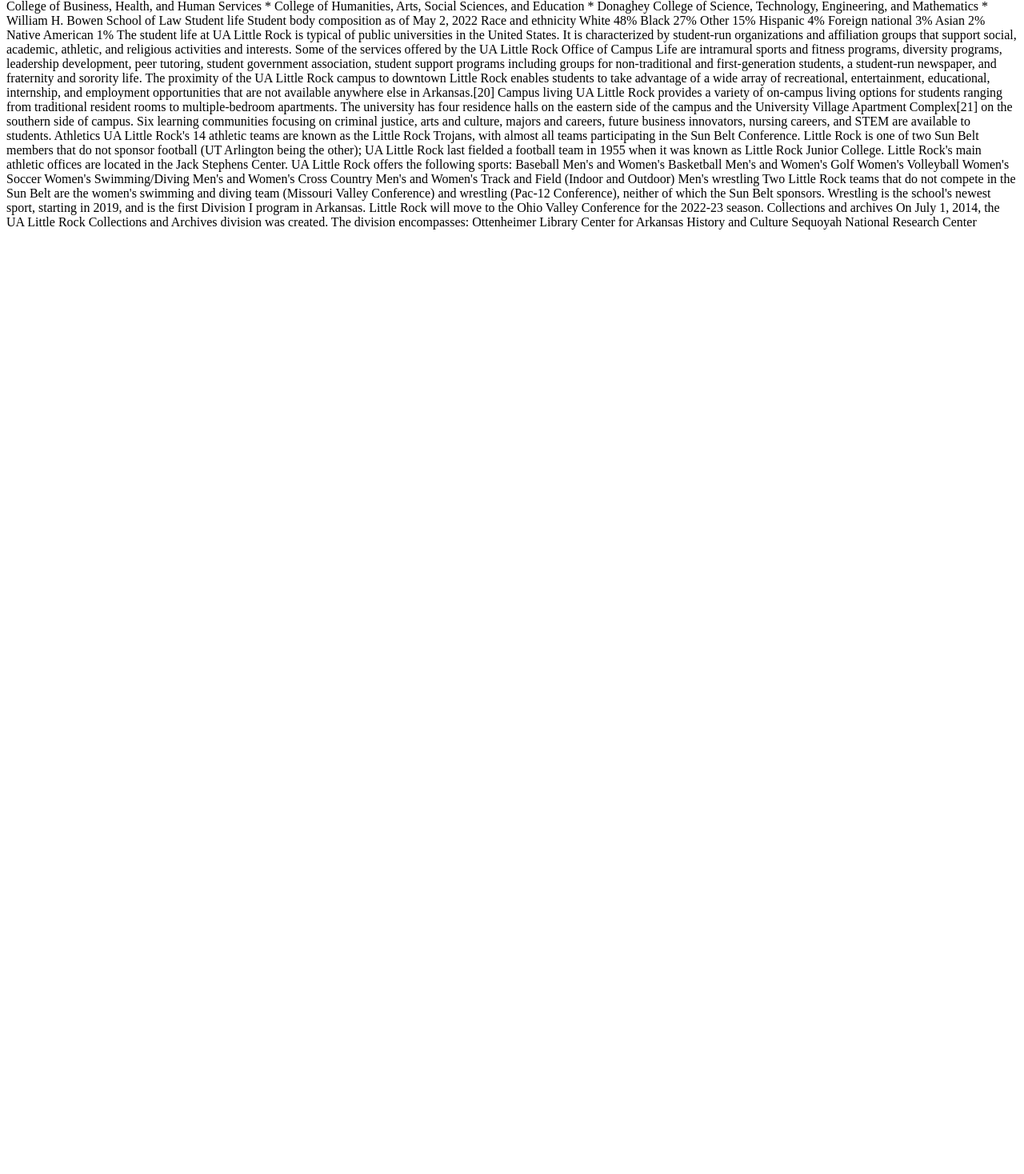
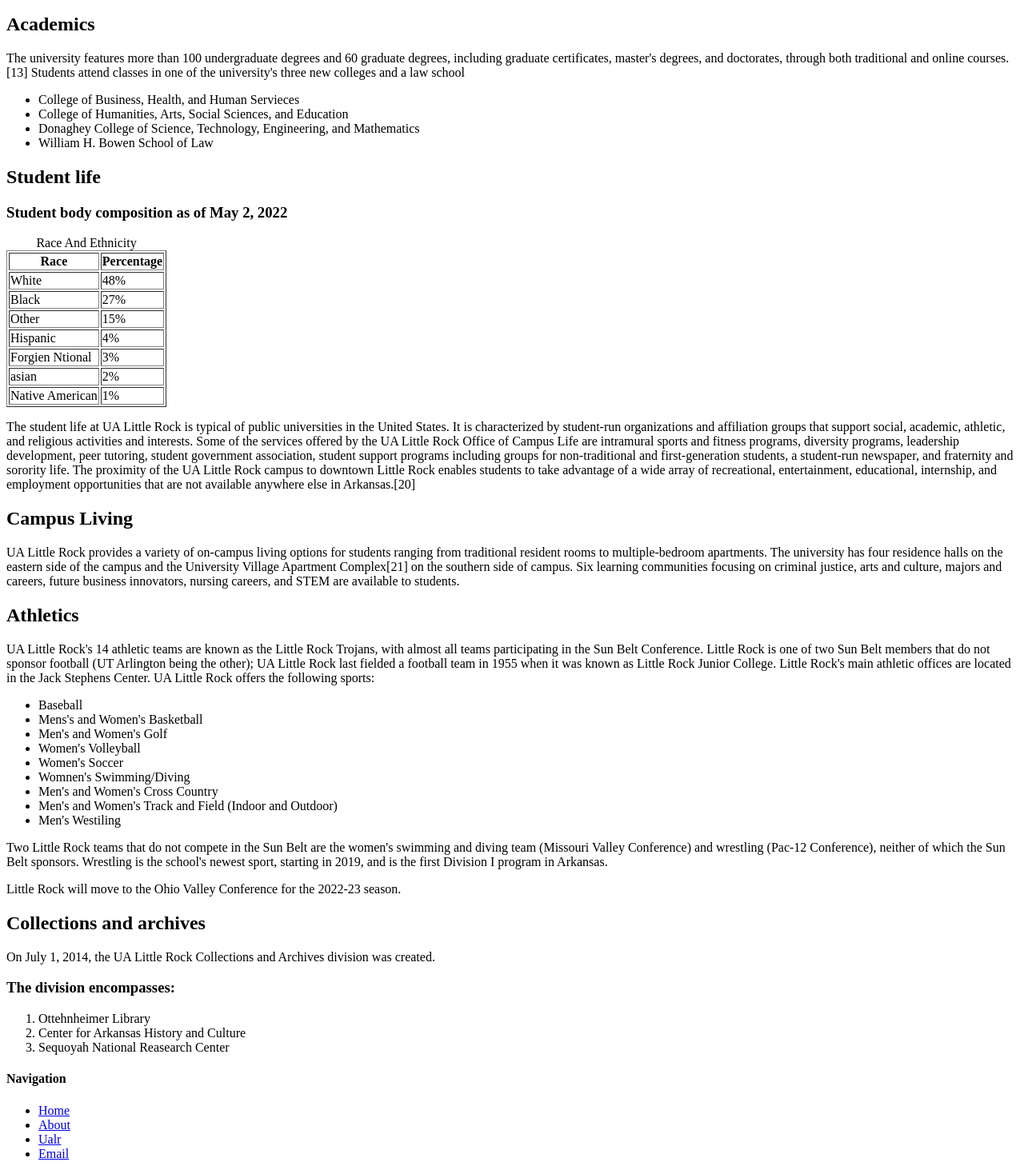
Before and after one commit to Francisco0422/ifsc-11003-web-technologies, a plain HTML site: page prototype/index.html in a window 1280 px wide. Shown: the part 207-1675 px from the top of the page at 80% size. Before the commit the page ends 800 px from the top, so only its background shows below. Drawn offline with Linux system fonts and the light colour scheme.

Commit message:
project formatting

```diff
--- a/prototype/index.html
+++ b/prototype/index.html
@@ -12,60 +12,93 @@
     <h1>University of Arkansas at Little Rock: A Brief History</h1>
 </body>
 
-The University of Arkansas at Little Rock (UA Little Rock) is a public research university in Little Rock, Arkansas. Established as Little Rock Junior College by the Little Rock School District in 1927, the institution became a private four-year university under the name Little Rock University in 1957. It returned to public status in 1969 when it merged with the University of Arkansas System under its present name. The former campus of Little Rock Junior College is now (2019) the campus of Philander Smith University.
+<p>The University of Arkansas at Little Rock (UA Little Rock) is a public research university in Little Rock, Arkansas. Established as Little Rock Junior College by the Little Rock School District in 1927, the institution became a private four-year university under the name Little Rock University in 1957. It returned to public status in 1969 when it merged with the University of Arkansas System under its present name. The former campus of Little Rock Junior College is now (2019) the campus of Philander Smith University.</p>
 
-At 250 acres (100 ha), the UA Little Rock campus encompasses more than 56 buildings, including the Center for Nanotechnology Integrative Sciences, the Emerging Analytics Center, the Sequoyah Research Center, and the Ottenheimer Library Additionally, UA Little Rock houses special learning facilities that include a learning resource center, art galleries, KUAR public radio station,[6] University Television, and a campus-wide wireless network. It is classified among "R2: Doctoral Universities – High research activity".
+<p>At 250 acres (100 ha), the UA Little Rock campus encompasses more than 56 buildings, including the Center for Nanotechnology Integrative Sciences, the Emerging Analytics Center, the Sequoyah Research Center, and the Ottenheimer Library Additionally, UA Little Rock houses special learning facilities that include a learning resource center, art galleries, KUAR public radio station,[6] University Television, and a campus-wide wireless network. It is classified among "R2: Doctoral Universities – High research activity".</p>
 
-Academics
+<h2>Academics</h2>
 
-The university features more than 100 undergraduate degrees and 60 graduate degrees, including graduate certificates, master's degrees, and doctorates, through both traditional and online courses.[13] Students attend classes in one of the university's three new colleges and a law school
+<p>The university features more than 100 undergraduate degrees and 60 graduate degrees, including graduate certificates, master's degrees, and doctorates, through both traditional and online courses.[13] Students attend classes in one of the university's three new colleges and a law school</p>
+<ul>
+  <li>College of Business, Health, and Human Servieces</li>
+  <li>College of Humanities, Arts, Social Sciences, and Education</li>
+  <li>Donaghey College of Science, Technology, Engineering, and Mathematics</li>
+  <li>William H. Bowen School of Law</li>
+</ul>
+<h2>Student life</h2>
+<h3>Student body composition as of May 2, 2022 </h3>
+  <table border="1">
+  <caption>Race And Ethnicity</caption>
+  <tr>
+    <th scope="col">Race</th>
+    <th scope="col">Percentage</th>
+  </tr>
+  <tr>
+    <td>White</td>
+    <td>48%</td>
+  </tr>
+  <tr>
+   <td>Black</td>
+   <td>27%</td>
+  </tr>
+  <tr>
+    <td>Other</td>
+    <td>15%</td>
+  </tr>
+  <tr>
+    <td>Hispanic</td>
+    <td>4%</td>
+  </tr>
+  <tr>
+    <td>Forgien Ntional</td>
+    <td>3%</td>
+  </tr>
+  <tr>
+    <td>asian</td>
+    <td>2%</td>
+  </tr>
+  <tr>
+   <td>Native American</td>
+    <td>1%</td>
+  </tr>
+</table>
 
-* College of Business, Health, and Human Services
-* College of Humanities, Arts, Social Sciences, and Education
-* Donaghey College of Science, Technology, Engineering, and Mathematics
-* William H. Bowen School of Law
+<p>The student life at UA Little Rock is typical of public universities in the United States. It is characterized by student-run organizations and affiliation groups that support social, academic, athletic, and religious activities and interests. Some of the services offered by the UA Little Rock Office of Campus Life are intramural sports and fitness programs, diversity programs, leadership development, peer tutoring, student government association, student support programs including groups for non-traditional and first-generation students, a student-run newspaper, and fraternity and sorority life. The proximity of the UA Little Rock campus to downtown Little Rock enables students to take advantage of a wide array of recreational, entertainment, educational, internship, and employment opportunities that are not available anywhere else in Arkansas.[20]</p>
 
-Student life
+<h2>Campus Living</h2>
 
-Student body composition as of May 2, 2022
-Race and ethnicity
+<p>UA Little Rock provides a variety of on-campus living options for students ranging from traditional resident rooms to multiple-bedroom apartments. The university has four residence halls on the eastern side of the campus and the University Village Apartment Complex[21] on the southern side of campus. Six learning communities focusing on criminal justice, arts and culture, majors and careers, future business innovators, nursing careers, and STEM are available to students.</p>
 
-White			48%
-Black			27%
-Other			15%
-Hispanic		4%
-Foreign national	3%
-Asian			2%
-Native American	1%
+<h2>Athletics</h2>
 
+<p>UA Little Rock's 14 athletic teams are known as the Little Rock Trojans, with almost all teams participating in the Sun Belt Conference. Little Rock is one of two Sun Belt members that do not sponsor football (UT Arlington being the other); UA Little Rock last fielded a football team in 1955 when it was known as Little Rock Junior College. Little Rock's main athletic offices are located in the Jack Stephens Center. UA Little Rock offers the following sports:</p>
+<ul>
+  <li>Baseball</li>
+  <li>Mens's and Women's Basketball</li>
+  <li>Men's and Women's Golf</li>
+  <li>Women's Volleyball</li>
+  <li>Women's Soccer</li>
+  <li>Womnen's Swimming/Diving</li>
+  <li>Men's and Women's Cross Country</li>
+  <li>Men's and Women's Track and Field (Indoor and Outdoor)</li>
+  <li>Men's Westiling</li>
+</ul>
+<p>Two Little Rock teams that do not compete in the Sun Belt are the women's swimming and diving team (Missouri Valley Conference) and wrestling (Pac-12 Conference), neither of which the Sun Belt sponsors. Wrestling is the school's newest sport, starting in 2019, and is the first Division I program in Arkansas.</p>
+<p>Little Rock will move to the Ohio Valley Conference for the 2022-23 season.</p>
 
-The student life at UA Little Rock is typical of public universities in the United States. It is characterized by student-run organizations and affiliation groups that support social, academic, athletic, and religious activities and interests. Some of the services offered by the UA Little Rock Office of Campus Life are intramural sports and fitness programs, diversity programs, leadership development, peer tutoring, student government association, student support programs including groups for non-traditional and first-generation students, a student-run newspaper, and fraternity and sorority life. The proximity of the UA Little Rock campus to downtown Little Rock enables students to take advantage of a wide array of recreational, entertainment, educational, internship, and employment opportunities that are not available anywhere else in Arkansas.[20]
+<h2>Collections and archives</h2>
 
-Campus living
-
-UA Little Rock provides a variety of on-campus living options for students ranging from traditional resident rooms to multiple-bedroom apartments. The university has four residence halls on the eastern side of the campus and the University Village Apartment Complex[21] on the southern side of campus. Six learning communities focusing on criminal justice, arts and culture, majors and careers, future business innovators, nursing careers, and STEM are available to students.
-
-Athletics
-
-UA Little Rock's 14 athletic teams are known as the Little Rock Trojans, with almost all teams participating in the Sun Belt Conference. Little Rock is one of two Sun Belt members that do not sponsor football (UT Arlington being the other); UA Little Rock last fielded a football team in 1955 when it was known as Little Rock Junior College. Little Rock's main athletic offices are located in the Jack Stephens Center. UA Little Rock offers the following sports:
-
-Baseball
-Men's and Women's Basketball
-Men's and Women's Golf
-Women's Volleyball
-Women's Soccer
-Women's Swimming/Diving
-Men's and Women's Cross Country
-Men's and Women's Track and Field (Indoor and Outdoor)
-Men's wrestling
-Two Little Rock teams that do not compete in the Sun Belt are the women's swimming and diving team (Missouri Valley Conference) and wrestling (Pac-12 Conference), neither of which the Sun Belt sponsors. Wrestling is the school's newest sport, starting in 2019, and is the first Division I program in Arkansas.
-
-Little Rock will move to the Ohio Valley Conference for the 2022-23 season.
-
-Collections and archives
-
-On July 1, 2014, the UA Little Rock Collections and Archives division was created. The division encompasses:
-
-Ottenheimer Library
-Center for Arkansas History and Culture
-Sequoyah National Research Center
+<p>On July 1, 2014, the UA Little Rock Collections and Archives division was created.</p>
+<h3>The division encompasses:</h3>
+<ol>
+<li>Ottehnheimer Library</li>
+<li>Center for Arkansas History and Culture</li>
+<li>Sequoyah National Reasearch Center</li>
+</ol>
+<h4>Navigation</h4>
+<ul>
+  <li><a href="index.html">Home</a></li>
+  <li><a href="https://en.wikipedia.org/wiki/University_of_Arkansas_at_Little_Rock">About</a></li>
+  <li><a href="Ualr" target="_blank">Ualr</a></li>
+  <li><a href="malito:Mail@gmail.com">Email</a></li>
+</ul>
```
Also changed, not shown: index.html (+1 -1 lines).
